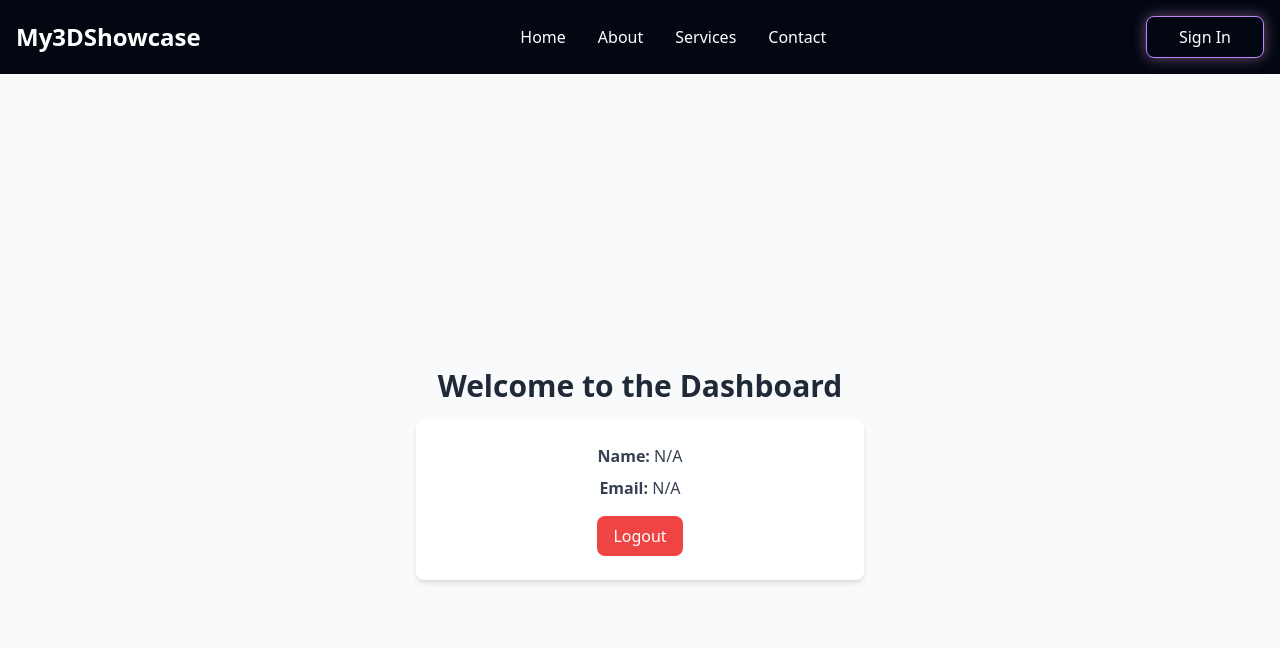
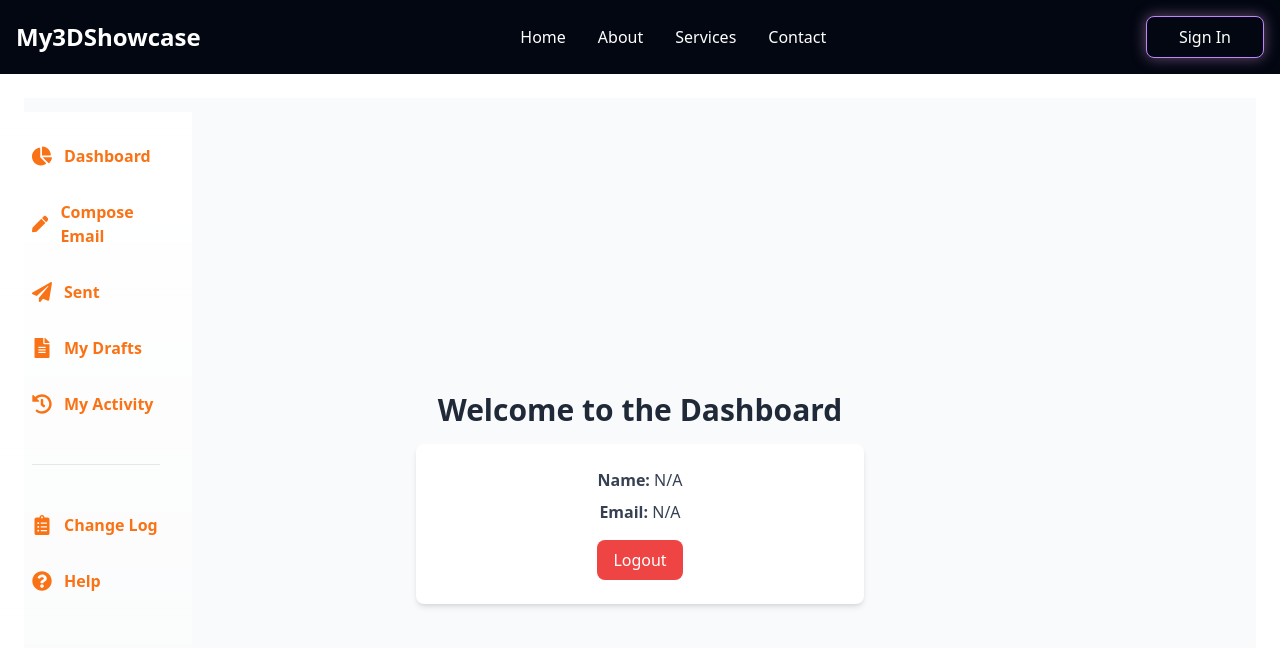
Before and after one commit to ArunavaCoderEm/PortFlick-god, a React (Vite) app: page /dashboard in a window 1280 px wide. Shown: the top 648 px of the page. Built offline with nearby package versions, Linux system fonts and the light colour scheme; no server answers.

Commit message:
Dashboard basic created

```diff
--- a/package.json
+++ b/package.json
@@ -19,6 +19,7 @@
     "framer-motion": "^11.15.0",
     "react": "^18.3.1",
     "react-dom": "^18.3.1",
+    "react-icon": "^1.0.0",
     "react-icons": "^5.4.0",
     "react-router-dom": "^7.1.1",
     "tailwind-merge": "^2.6.0",
--- /dev/null
+++ b/src/Pages/Components/Sidebar.jsx
@@ -0,0 +1,65 @@
+import React from 'react';
+
+import { Link } from 'react-router-dom';
+import { FaPen, FaClipboardList, FaChartPie,FaBook, FaQuestionCircle ,FaPaperPlane, FaFileAlt, FaCalendarAlt, FaHistory} from 'react-icons/fa';
+
+export default function Sidebar({ isSidebarOpen, setIsSidebarOpen }) {
+
+
+  return (
+    <>
+<div
+  className={`lg:w-[15%] lg:h-screen lg:fixed lg:top-[14%] lg:left-0 lg:z-10 lg:flex lg:flex-col lg:gap-4 lg:
+    ${isSidebarOpen ? 'fixed top-[14%] left-0 w-90 h-[calc(100vh)] lg:hidden z-20' : 'hidden lg:flex'}
+    bg-gradient-to-b from-white to-hoverColor text-orange-500`}
+>
+        <div className="bg-transparent text-orange-500 h-[calc(100%-20%)] rounded p-4">
+          <Link
+            to="/dashboard"
+            className="p-4  rounded font-semibold flex items-center gap-3 transition hover:bg-hoverColor focus:bg-hoverColor text-hoverButtonColor">
+            <FaChartPie className="text-xl" />
+            <span>Dashboard</span>
+          </Link>
+          <Link
+            to="/dashboard/template/custom"
+            className="p-4  rounded font-semibold flex items-center gap-3 transition hover:bg-hoverColor focus:bg-hoverColor text-hoverButtonColor">
+            <FaPen className="text-xl" />
+            <span>Compose Email</span>
+          </Link>
+          <Link
+            to="/dashboard/sent"
+            className="p-4 rounded font-semibold flex items-center gap-3 transition hover:bg-hoverColor focus:bg-hoverColor text-hoverButtonColor">
+            <FaPaperPlane className="text-xl" />
+            <span>Sent</span>
+          </Link>
+          <Link
+            to="/dashboard/drafts"
+            className="p-4 rounded font-semibold flex items-center gap-3 transition hover:bg-hoverColor focus:bg-hoverColor text-hoverButtonColor">
+            <FaFileAlt className="text-xl" />
+            <span>My Drafts</span>
+          </Link>
+          <Link
+            to="/dashboard/activity"
+            className="p-4 rounded font-semibold flex items-center gap-3 transition hover:bg-hoverColor focus:bg-hoverColor text-hoverButtonColor">
+            <FaHistory className="text-xl" />
+            <span>My Activity</span>
+          </Link>
+
+          <hr className="border-t border-primary my-8 mx-4" />
+          <Link
+            to="/dashboard/changelog"
+            className="p-4  rounded font-semibold flex items-center gap-3 transition hover:bg-hoverColor focus:bg-hoverColor text-hoverButtonColor">
+            <FaClipboardList className="text-xl" />
+            <span>Change Log</span>
+          </Link>
+          <Link
+            to="/dashboard/help"
+            className="p-4  rounded font-semibold flex items-center gap-3 transition hover:bg-hoverColor focus:bg-hoverColor text-hoverButtonColor">
+            <FaQuestionCircle className="text-xl" />
+            <span>Help</span>
+          </Link>
+        </div>
+      </div>
+    </>
+  );
+}
--- a/src/Pages/Dashboard.jsx
+++ b/src/Pages/Dashboard.jsx
@@ -1,15 +1,39 @@
-import React, { useEffect } from "react";
+import React, { useState, useEffect } from "react";
 import { useUser, SignOutButton } from "@clerk/clerk-react";
 import NavBar from './Components/Navbar';
 import AddUser from "./Utils/AddUser";
+import Sidebar from './Components/Sidebar';
 
 const Dashboard = () => {
   const { user } = useUser();
+  const [isSidebarOpen, setIsSidebarOpen] = useState(false);
+  const [isLargeScreen, setIsLargeScreen] = useState(true);
+
+  // Detect screen size change
+  useEffect(() => {
+    const handleResize = () => {
+      setIsLargeScreen(window.innerWidth >= 1024); // Set the breakpoint for large screen
+    };
+
+    window.addEventListener('resize', handleResize); // Add event listener for resize
+    handleResize(); // Set initial state based on current window size
+
+    // Cleanup event listener on component unmount
+    return () => {
+      window.removeEventListener('resize', handleResize);
+    };
+  }, []);
 
   return (
     <div>
       <NavBar />
-      <AddUser user={user}/>
+      <AddUser user={user} />
+      <div className="flex">
+        {/* Sidebar */}
+        <Sidebar isSidebarOpen={isSidebarOpen} setIsSidebarOpen={setIsSidebarOpen} />
+
+        {/* Main Content */}
+        <div className="flex-grow p-6">
           <div className="flex flex-col items-center justify-center min-h-screen bg-gray-50">
             <h1 className="text-3xl font-bold text-gray-800">Welcome to the Dashboard</h1>
             <div className="bg-white shadow-md rounded-lg p-6 mt-4 w-full max-w-md text-center">
@@ -27,6 +51,26 @@ const Dashboard = () => {
             </div>
           </div>
         </div>
+      </div>
+
+      {/* Sidebar toggle button for smaller screens */}
+      {!isLargeScreen && (
+        <button
+          onClick={() => setIsSidebarOpen(!isSidebarOpen)}
+          className="fixed top-12 left-4 z-20 p-2 bg-orange-500 text-white rounded-full shadow-md"
+        >
+          {isSidebarOpen ? (
+            <svg xmlns="http://www.w3.org/2000/svg" className="h-6 w-6" fill="none" viewBox="0 0 24 24" stroke="currentColor">
+              <path strokeLinecap="round" strokeLinejoin="round" strokeWidth="2" d="M6 18L18 6M6 6l12 12" />
+            </svg>
+          ) : (
+            <svg xmlns="http://www.w3.org/2000/svg" className="h-6 w-6" fill="none" viewBox="0 0 24 24" stroke="currentColor">
+              <path strokeLinecap="round" strokeLinejoin="round" strokeWidth="2" d="M4 6h16M4 12h16m-7 6h7" />
+            </svg>
+          )}
+        </button>
+      )}
+    </div>
   );
 };
 
```
Also changed, not shown: 1 other file (tests, documents, lock files or other folders). Lines whose indentation alone changed are shown as unchanged.
